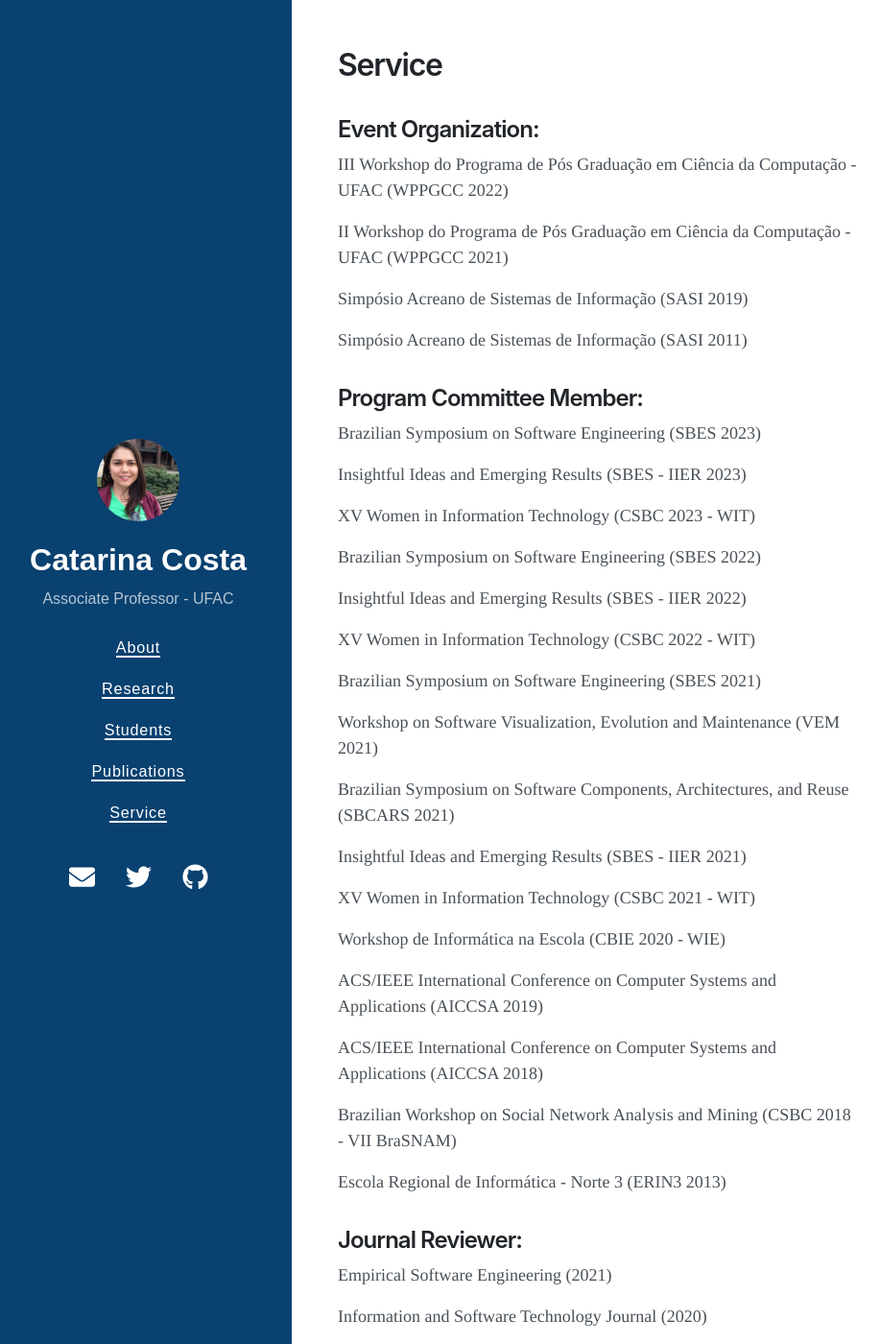
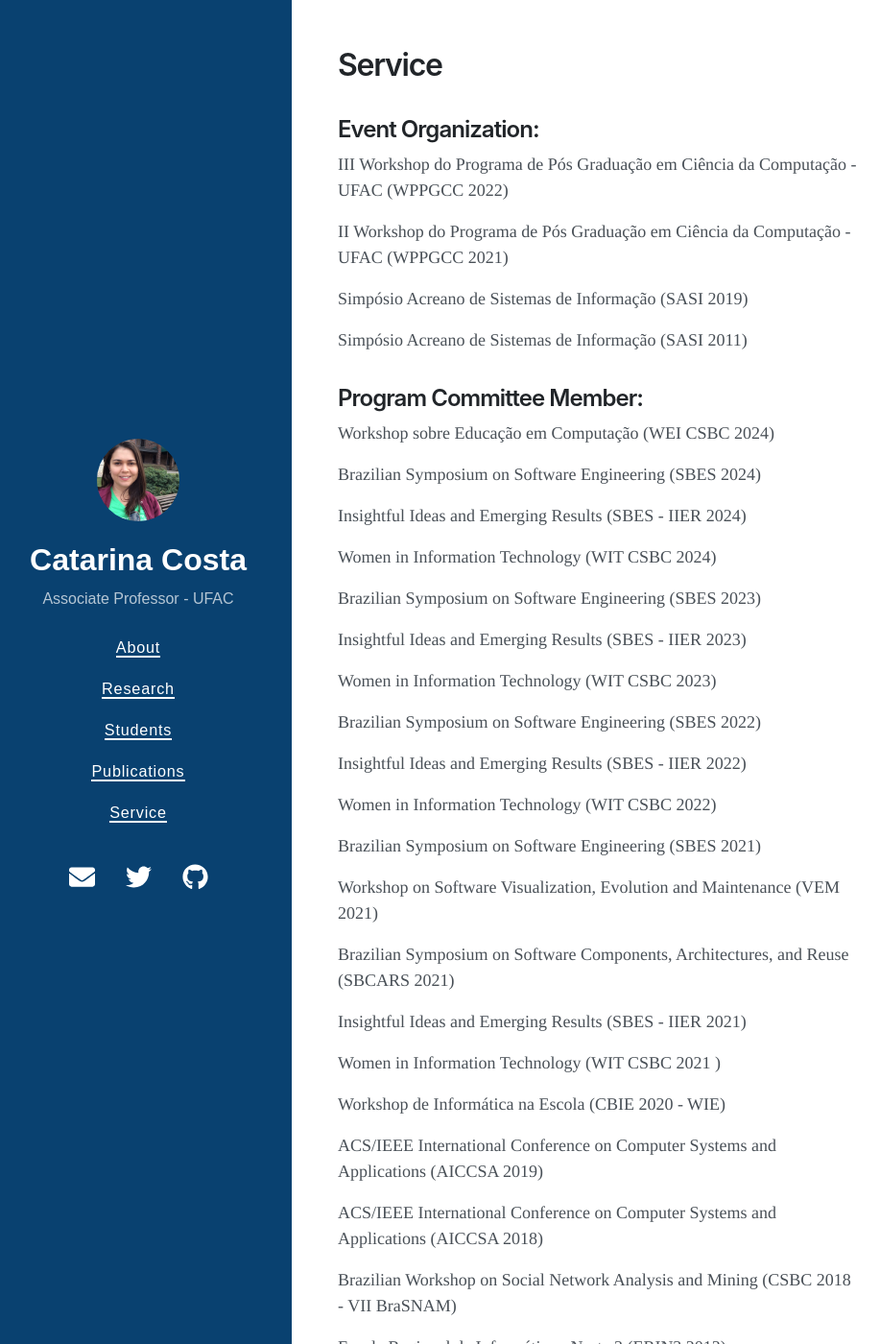
Before and after one commit to catarinacosta/catarinacosta.github.io, a Jekyll site: the page built from service.md, in a window 1280 px wide and 1400 px high. Shown: the whole window at 96% size, without its empty margins (16-933 px from the left). Built offline with Jekyll 4.4.1, drawn with Linux system fonts in a browser that asks for light colours; nearby versions of some CDN libraries.

Commit message:
Atualização dos eventos como revisora

```diff
--- a/service.md
+++ b/service.md
@@ -16,27 +16,36 @@ title: Service
 
 <h2>Program Committee Member:</h2>
 
-<p> Brazilian Symposium on Software Engineering (SBES 2023)</p>
 
-<p> Insightful Ideas and Emerging Results (SBES - IIER 2023)</p>
+<p> Workshop sobre Educação em Computação (WEI CSBC 2024) </p>
 
-<p> XV Women in Information Technology (CSBC 2023 - WIT)</p>
+<p> Brazilian Symposium on Software Engineering (SBES 2024) </p>
 
-<p> Brazilian Symposium on Software Engineering (SBES 2022)</p>
+<p> Insightful Ideas and Emerging Results (SBES - IIER 2024) </p>
 
-<p> Insightful Ideas and Emerging Results (SBES - IIER 2022)</p>
+<p> Women in Information Technology (WIT CSBC 2024) </p>
 
-<p> XV Women in Information Technology (CSBC 2022 - WIT)</p>
+<p> Brazilian Symposium on Software Engineering (SBES 2023) </p>
 
-<p> Brazilian Symposium on Software Engineering (SBES 2021)</p>
+<p> Insightful Ideas and Emerging Results (SBES - IIER 2023) </p>
 
-<p> Workshop on Software Visualization, Evolution and Maintenance (VEM 2021)</p>
+<p> Women in Information Technology (WIT CSBC 2023) </p>
+
+<p> Brazilian Symposium on Software Engineering (SBES 2022) </p>
+
+<p> Insightful Ideas and Emerging Results (SBES - IIER 2022) </p>
+
+<p> Women in Information Technology (WIT CSBC 2022) </p>
+
+<p> Brazilian Symposium on Software Engineering (SBES 2021) </p>
+
+<p> Workshop on Software Visualization, Evolution and Maintenance (VEM 2021) </p>
 
 <p> Brazilian Symposium on Software Components, Architectures, and Reuse (SBCARS 2021)</p>
 
 <p> Insightful Ideas and Emerging Results (SBES - IIER 2021)</p>
 
-<p> XV Women in Information Technology (CSBC 2021 - WIT)</p>
+<p> Women in Information Technology (WIT CSBC 2021 )</p>
 
 <p> Workshop de Informática na Escola (CBIE 2020 - WIE)</p>
 
```
